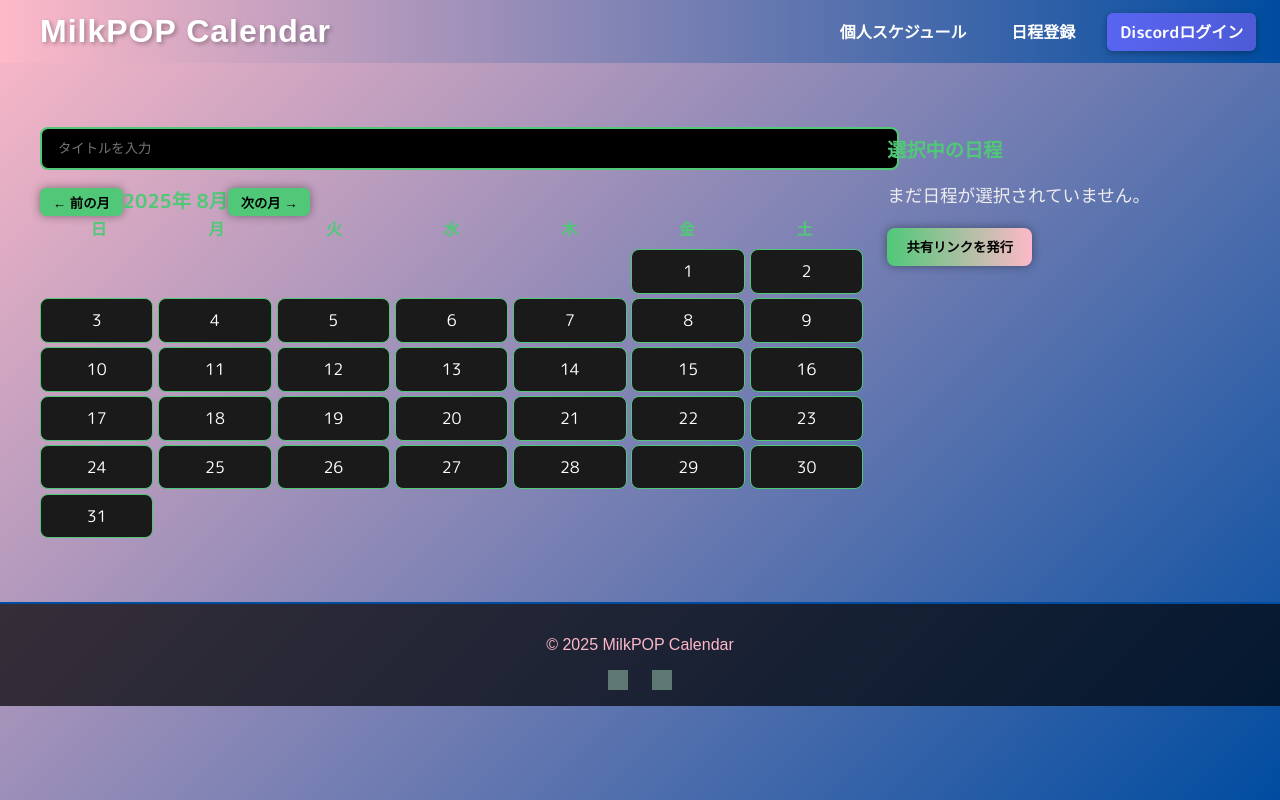
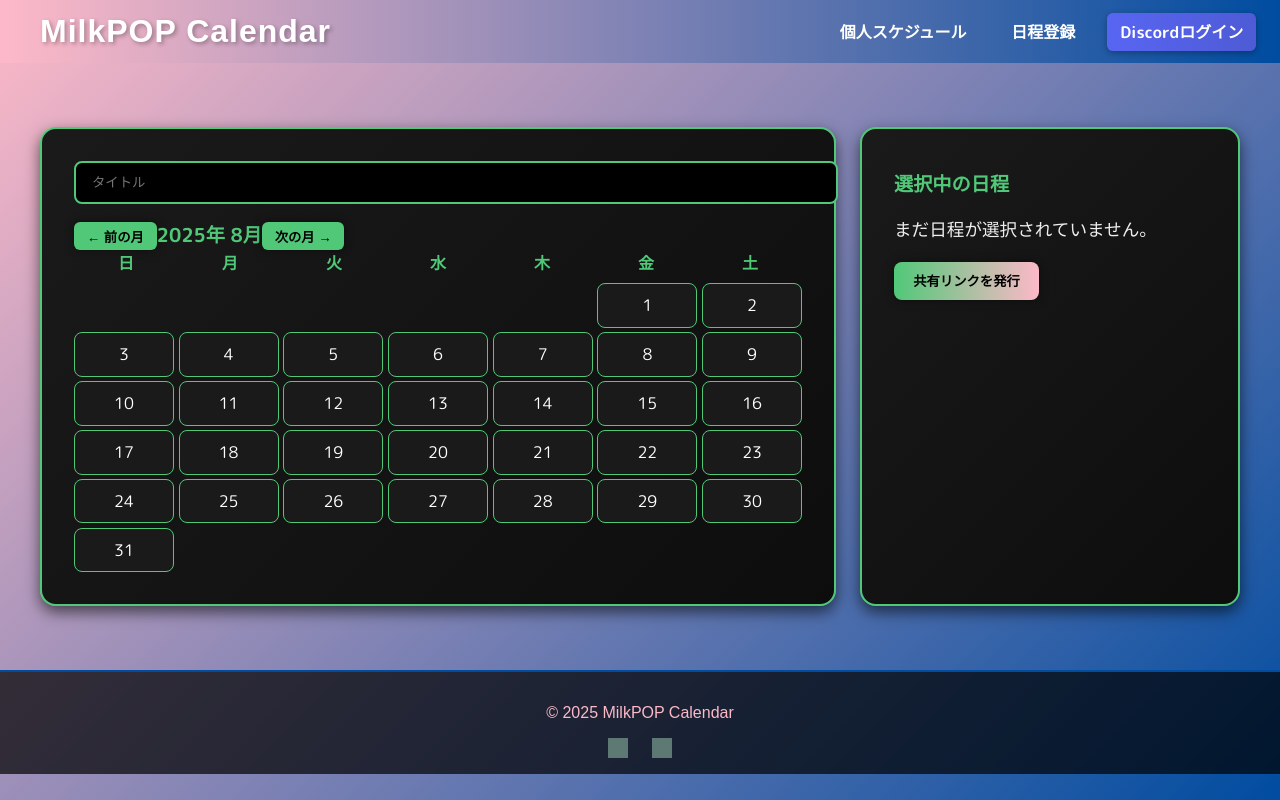
Before and after one commit to kuzyoumike0/milkpop-calendarapp, a React (Create React App) app in the folder frontend/: page /register in a window 1280 px wide. Built offline with nearby package versions, Linux system fonts and the light colour scheme; grey boxes are pictures that could not be loaded; a web font is replaced by a local one.

Commit message:
Update RegisterPage.jsx

```diff
--- a/frontend/src/components/RegisterPage.jsx
+++ b/frontend/src/components/RegisterPage.jsx
@@ -1,7 +1,5 @@
 import React, { useState } from "react";
 import "../index.css";
-import Header from "./Header";
-import Footer from "./Footer";
 
 const daysOfWeek = ["日", "月", "火", "水", "木", "金", "土"];
 
@@ -51,12 +49,13 @@ const RegisterPage = () => {
 
   return (
     <div className="page-container">
-      <div className="calendar-container">
-        {/* タイトル入力 */}
+      {/* カレンダー部分をカードに包む */}
+      <div className="calendar-container card">
+        {/* タイトル入力（短く中央寄せ） */}
         <input
           type="text"
-          className="input-title"
-          placeholder="タイトルを入力"
+          className="input-title short"
+          placeholder="タイトル"
           value={title}
           onChange={(e) => setTitle(e.target.value)}
         />
@@ -99,8 +98,8 @@ const RegisterPage = () => {
         </div>
       </div>
 
-      {/* 選択日リスト */}
-      <div className="selected-container">
+      {/* 選択日リストもカードで包む */}
+      <div className="selected-container card">
         <h2>選択中の日程</h2>
         {selectedDates.length === 0 ? (
           <p className="page-text">まだ日程が選択されていません。</p>
```
